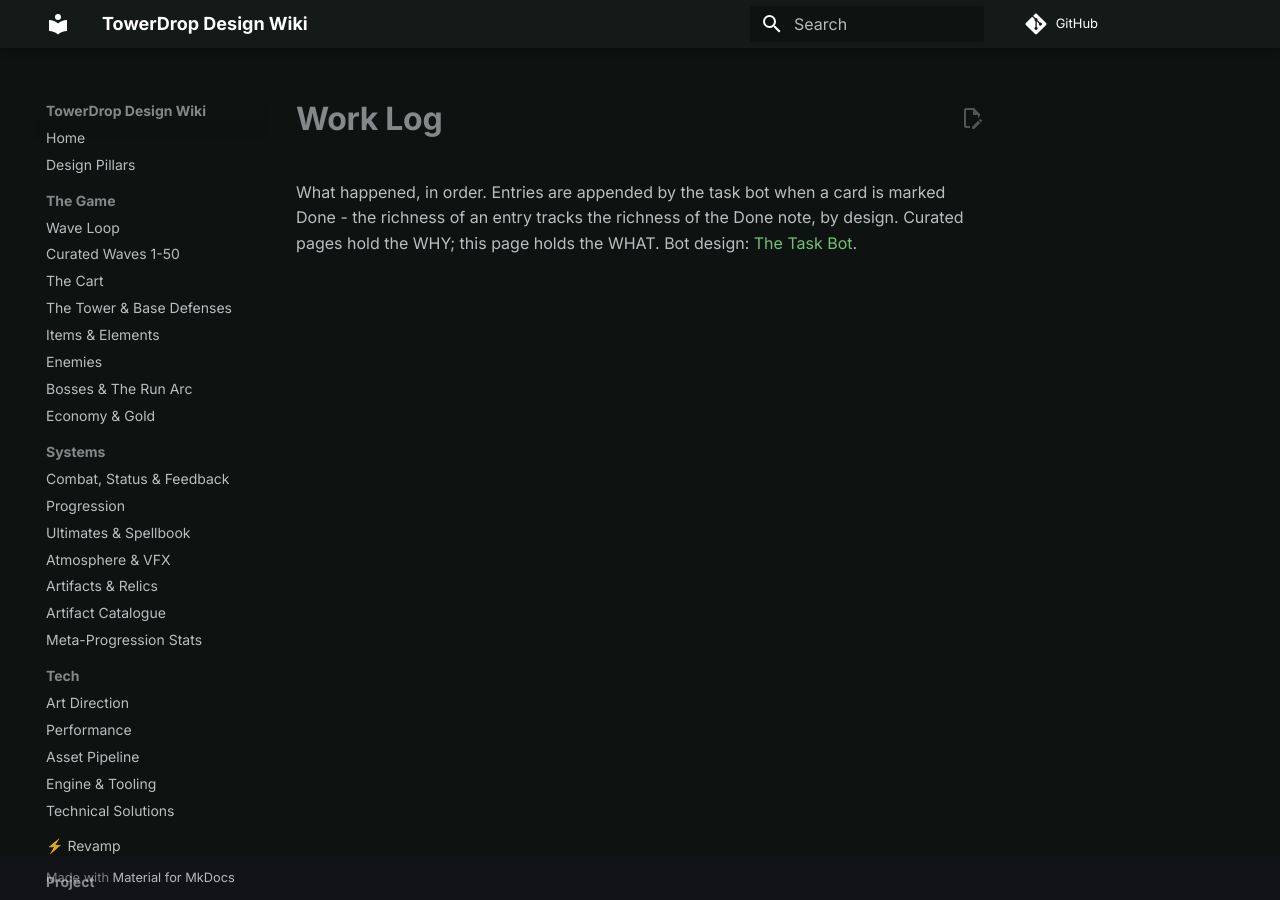
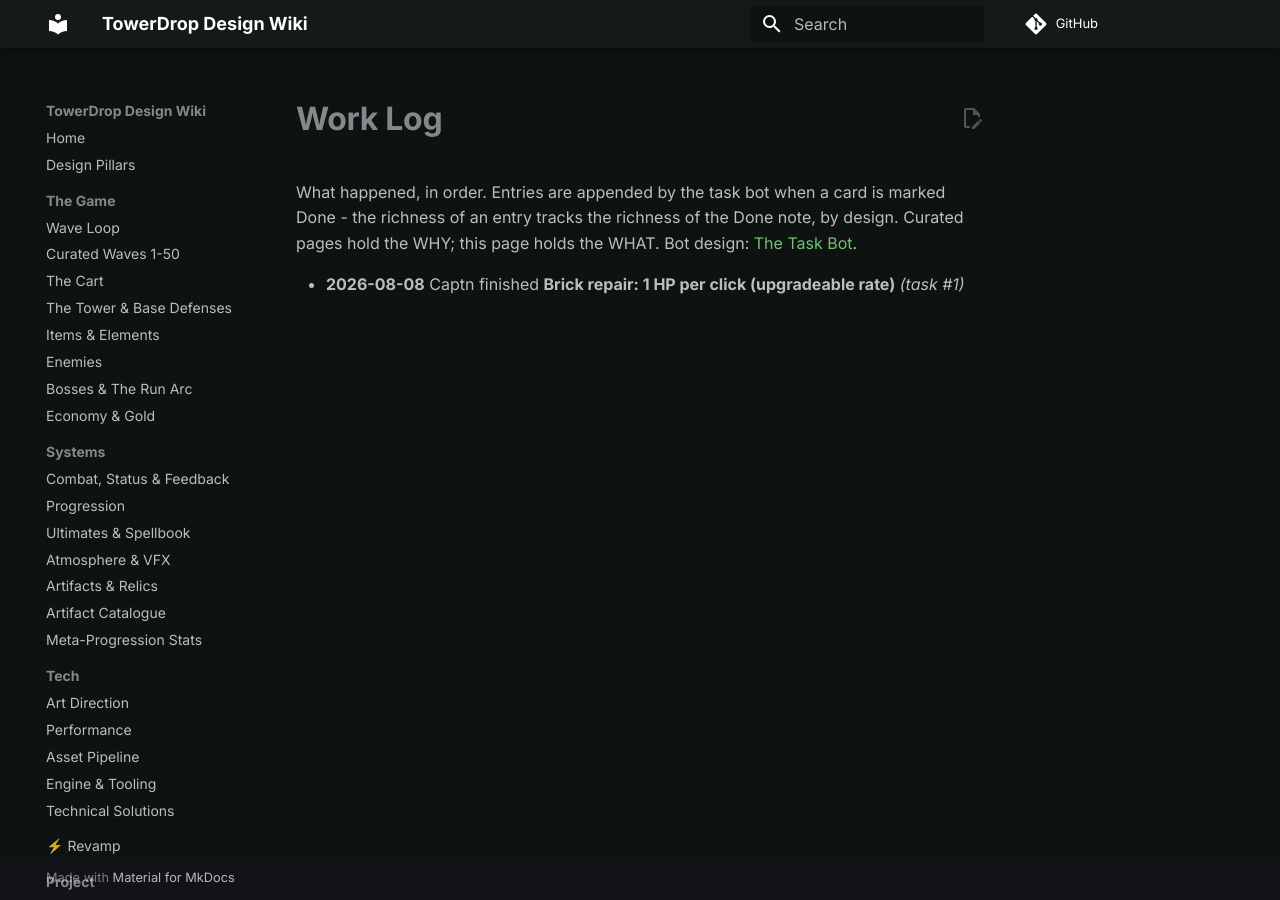
Before and after one commit to cap7n/towerdrop-docs, an MkDocs documentation site: the page built from docs/project/log.md, in a window 1280 px wide. Built offline with MkDocs 1.6.1 and Material for MkDocs 9.7.7, drawn with Linux system fonts in a browser that asks for light colours; comment, search, counter and statistics services are not loaded.

Commit message:
log: Brick repair: 1 HP per click (upgradeable rate) (task #1)

```diff
--- a/docs/project/log.md
+++ b/docs/project/log.md
@@ -4,3 +4,5 @@ What happened, in order. Entries are appended by the task bot when a card is
 marked Done - the richness of an entry tracks the richness of the Done note,
 by design. Curated pages hold the WHY; this page holds the WHAT.
 Bot design: [The Task Bot](../tech/wiki-bot.md).
+
+- **2026-08-08** Captn finished **Brick repair: 1 HP per click (upgradeable rate)** _(task #1)_
```
